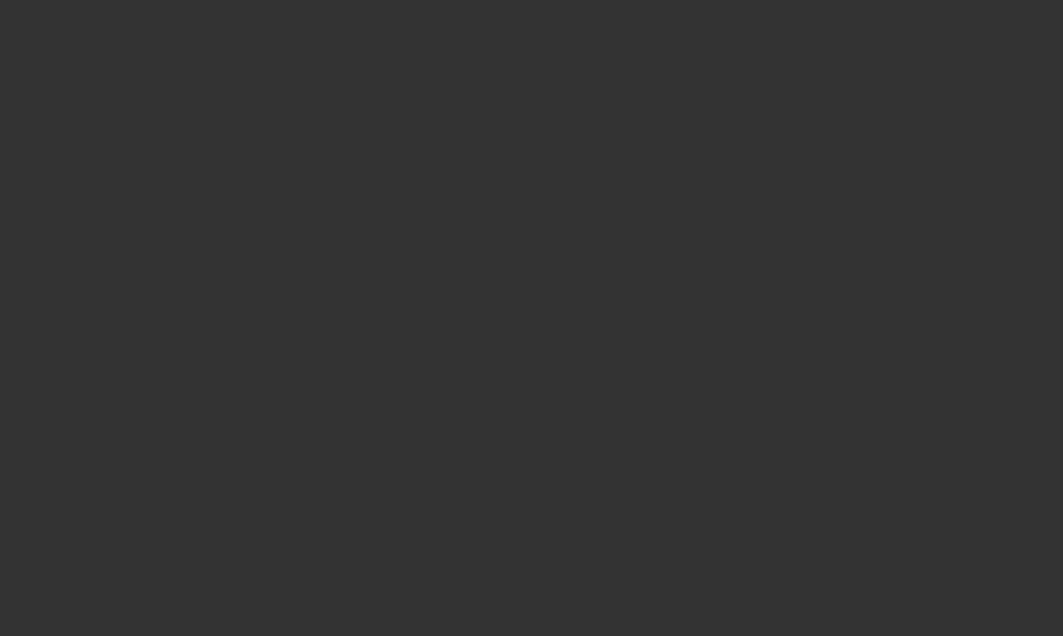
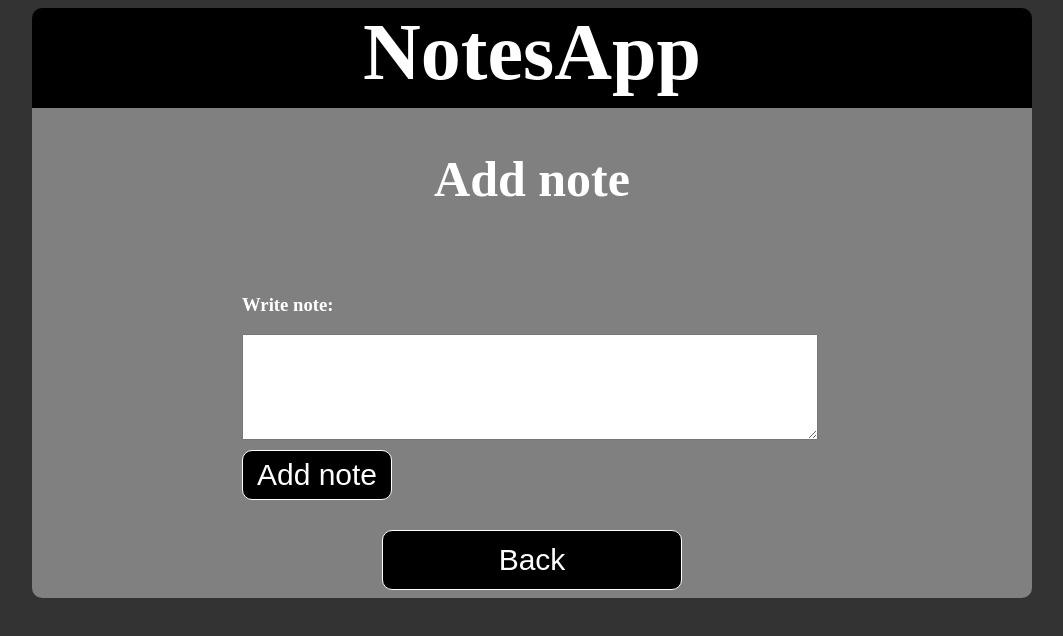
Before and after one commit to PartanenMa/Hobby_projects, a React (Vite) app in the folder 03_NotesApp_(React)/NotesApp/: page /add_note in a window 1280 px wide. Before the commit this address had no page. Shown: the top 636 px of the page, without its empty margins (108-1171 px from the left). Built offline with nearby package versions, Linux system fonts and the light colour scheme.

Commit message:
Added routing and began work on Add notes page.

```diff
--- a/03_NotesApp_(React)/NotesApp/src/App.jsx
+++ b/03_NotesApp_(React)/NotesApp/src/App.jsx
@@ -1,5 +1,8 @@
 import { Route, Routes } from "react-router-dom";
-import HomePage from "./pages/home/home.jsx"
+import HomePage from "./pages/home/home.jsx";
+import AddNotePage from "./pages/add_note/add_note.jsx";
+import AddCoursePage from "./pages/add_course/add_course.jsx";
+import DisplayNotesPage from "./pages/display_notes/display_notes.jsx";
 import "./App.css";
 
 function App() {
@@ -7,6 +10,9 @@ function App() {
     <div className = "App">
       <Routes>
         <Route path = "/" element = {<HomePage/>}/>
+        <Route path = "/add_note" element = {<AddNotePage/>}/>
+        <Route path = "/add_course" element = {<AddCoursePage/>}/>
+        <Route path = "/display_notes" element = {<DisplayNotesPage/>}/>
       </Routes>
     </div>
   );
--- /dev/null
+++ b/03_NotesApp_(React)/NotesApp/src/pages/add_course/add_course.css
@@ -0,0 +1,31 @@
+.AddCoursePageContainer {
+    background-color: gray;
+    height: 490px;
+    width: 1000px;
+    overflow: hidden;
+    border-bottom-left-radius: 10px;
+    border-bottom-right-radius: 10px;
+    display: flex;
+    justify-content: center;
+}
+
+.AddCourseContent {
+    background-color: blue;
+    height: 100%;
+    width: 60%;
+}
+
+.AddCourseContent button {
+    background-color: black;
+    color: white;
+    border: 1px solid white;
+    border-radius: 10px;
+    height: 60px;
+    width: 300px;
+    font-size: 30px;
+}
+
+.AddCourseContent button:hover {
+    background-color: gray;
+    transition: background-color 500ms ease-in-out;
+}
--- /dev/null
+++ b/03_NotesApp_(React)/NotesApp/src/pages/add_course/add_course.jsx
@@ -0,0 +1,19 @@
+import { useNavigate } from "react-router-dom";
+import Header from "/src/components/header/header.jsx";
+import "./add_course.css";
+
+function AddCoursePage() {
+    const navigate = useNavigate();
+    return(
+        <div>
+            <Header/>
+            <div className = "AddCoursePageContainer">
+                <div className = "AddCourseContent">
+                    <button onClick = {() => navigate("/")}>Back</button>
+                </div>
+            </div>
+        </div>
+    );
+}
+
+export default AddCoursePage;
--- /dev/null
+++ b/03_NotesApp_(React)/NotesApp/src/pages/add_note/add_note.css
@@ -0,0 +1,91 @@
+.AddNotePageContainer {
+    background-color: gray;
+    height: 490px;
+    width: 1000px;
+    overflow: hidden;
+    border-bottom-left-radius: 10px;
+    border-bottom-right-radius: 10px;
+    display: flex;
+    justify-content: center;
+}
+
+.AddNoteContent {
+    height: 100%;
+    width: 60%;
+    overflow: hidden;
+}
+
+.AddNote {
+    height: 20%;
+    width: 100%;
+    display: flex;
+    justify-content: center;
+}
+
+.AddNote h2{
+    color: white;
+    font-size: 50px;
+}
+
+.CourseSelector {
+    height: 10%;
+    width: 100%;
+}
+
+.TextField {
+    height: 50%;
+    width: 100%;
+    display: flex;
+    justify-content: center;
+    flex-direction: column;
+    padding: 10px;
+}
+
+.TextField h3 {
+    color: white;
+}
+
+.TextField textarea {
+    height: 100px;
+    width: 95%;
+    font-size: 20px;
+    margin-bottom: 10px;
+}
+
+.TextField button {
+    background-color: black;
+    color: white;
+    border: 1px solid white;
+    border-radius: 10px;
+    height: 50px;
+    width: 150px;
+    font-size: 30px;
+}
+
+.TextField button:hover {
+    background-color: gray;
+    transition: background-color 500ms ease-in-out;
+}
+
+.BackButton {
+    height: 20%;
+    width: 100%;
+    display: flex;
+    justify-content: center;
+    margin-top: 10px;
+}
+
+.BackButton button {
+    background-color: black;
+    color: white;
+    border: 1px solid white;
+    border-radius: 10px;
+    height: 60px;
+    width: 300px;
+    font-size: 30px;
+}
+
+.BackButton button:hover {
+    background-color: gray;
+    transition: background-color 500ms ease-in-out;
+}
--- /dev/null
+++ b/03_NotesApp_(React)/NotesApp/src/pages/add_note/add_note.jsx
@@ -0,0 +1,43 @@
+import { useNavigate } from "react-router-dom";
+import Header from "/src/components/header/header.jsx";
+import "./add_note.css";
+
+function AddNotePage() {
+    const navigate = useNavigate();
+
+    function AddNote() {
+        if (document.getElementById("ta1").value == "Note added!" || document.getElementById("ta1").value == "Write something first!") {
+            document.getElementById("ta1").value = "";
+        }else if (document.getElementById("ta1").value = "") {
+            document.getElementById("ta1").value = "Write something first!";
+        }else{
+            document.getElementById("ta1").value = "Note added!";
+        }
+    }
+
+    return(
+        <div>
+            <Header/>
+            <div className = "AddNotePageContainer">
+                <div className = "AddNoteContent">
+                    <div className = "AddNote">
+                        <h2>Add note</h2>
+                    </div>
+                    <div className = "CourseSelector">
+
+                    </div>
+                    <div className = "TextField">
+                        <h3>Write note:</h3>
+                        <textarea id = "ta1" name = "Text1" cols = "40" rows = "5"></textarea>
+                        <button onClick = {AddNote}>Add note</button>
+                    </div>
+                    <div className = "BackButton">
+                        <button onClick = {() => navigate("/")}>Back</button>
+                    </div>
+                </div>
+            </div>
+        </div>
+    );
+}
+
+export default AddNotePage;
--- /dev/null
+++ b/03_NotesApp_(React)/NotesApp/src/pages/display_notes/display_notes.css
@@ -0,0 +1,31 @@
+.DisplayNotesPageContainer {
+    background-color: gray;
+    height: 490px;
+    width: 1000px;
+    overflow: hidden;
+    border-bottom-left-radius: 10px;
+    border-bottom-right-radius: 10px;
+    display: flex;
+    justify-content: center;
+}
+
+.DisplayNotesContent {
+    background-color: blue;
+    height: 100%;
+    width: 60%;
+}
+
+.DisplayNotesContent button {
+    background-color: black;
+    color: white;
+    border: 1px solid white;
+    border-radius: 10px;
+    height: 60px;
+    width: 300px;
+    font-size: 30px;
+}
+
+.DisplayNotesContent button:hover {
+    background-color: gray;
+    transition: background-color 500ms ease-in-out;
+}
--- /dev/null
+++ b/03_NotesApp_(React)/NotesApp/src/pages/display_notes/display_notes.jsx
@@ -0,0 +1,19 @@
+import { useNavigate } from "react-router-dom";
+import Header from "/src/components/header/header.jsx";
+import "./display_notes.css";
+
+function DisplayNotesPage() {
+    const navigate = useNavigate();
+    return(
+        <div>
+            <Header/>
+            <div className = "DisplayNotesPageContainer">
+                <div className = "DisplayNotesContent">
+                    <button onClick = {() => navigate("/")}>Back</button>
+                </div>
+            </div>
+        </div>
+    );
+}
+
+export default DisplayNotesPage;
--- a/03_NotesApp_(React)/NotesApp/src/pages/home/home.jsx
+++ b/03_NotesApp_(React)/NotesApp/src/pages/home/home.jsx
@@ -1,7 +1,9 @@
+import { useNavigate } from "react-router-dom";
 import Header from "/src/components/header/header.jsx"
 import "./home.css";
 
 function HomePage() {
+    const navigate = useNavigate();
     return(
         <div>
             <Header/>
@@ -11,9 +13,9 @@ function HomePage() {
                         <div className = "Actions">
                             <h2>Actions:</h2>
                         </div>
-                    <button>Add note</button>
-                    <button>Add course</button>
-                    <button>Display notes</button>
+                        <button onClick = {() => navigate("/add_note")}>Add note</button>
+                        <button onClick = {() => navigate("/add_course")}>Add course</button>
+                        <button onClick = {() => navigate("/display_notes")}>Display notes</button>
                     </div>
                 </div>
                 <div className = "Image"></div>
```
Lines whose indentation alone changed are shown as unchanged.
